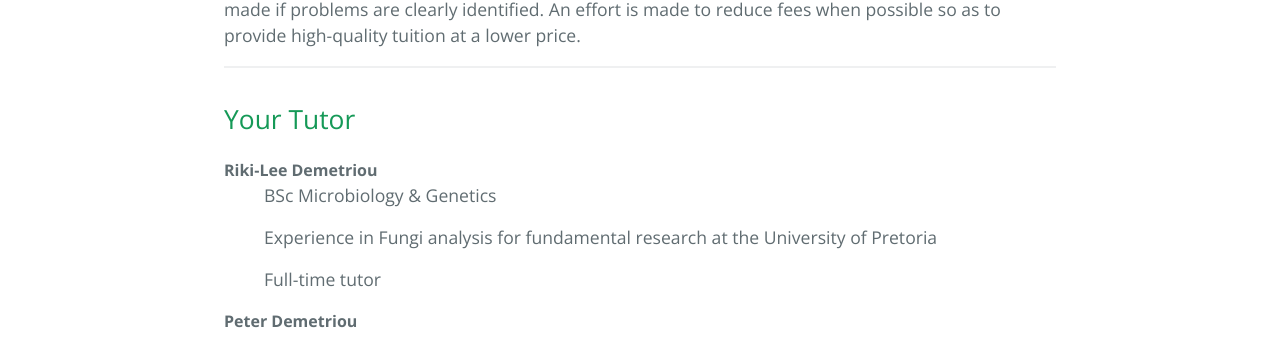
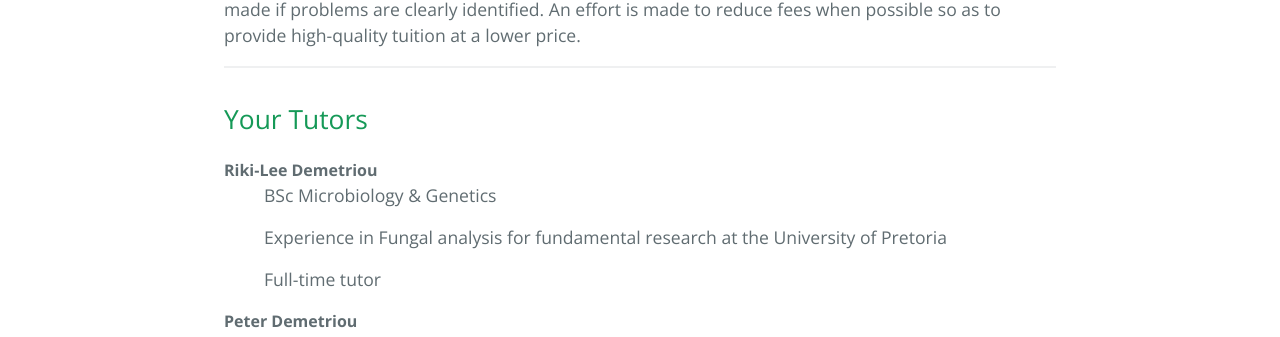
Before and after one commit to HelloBeastie/HelloBeastie.github.io, a Jekyll site: the page built from about.md, in a window 1280 px wide. Shown: the part 621-958 px from the top of the page. Built offline with Jekyll 4.4.1, drawn with Linux system fonts in a browser that asks for light colours; our own code applies the rules of GitHub Pages for plain Markdown files.

Commit message:
Need SEO badly and also some grammar errors

```diff
--- a/about.md
+++ b/about.md
@@ -7,11 +7,11 @@ layout: default
 We offer an extra lesson service that not only focuses on subject content, but also effective ways to access and learn information, and optimising students' potential. All our tutors are graduates in the fields of Mathematics or Science and are intent on imparting knowledge to students, an alternative to conventional “parrot-style” learning. We track students’ performance in order to accumulate accurate data-based feedback. This is an important step in the learning process, as improvement can only be made if problems are clearly identified. An effort is made to reduce fees when possible so as to provide high-quality tuition at a lower price.
 
 * * *
-## [](#Your Tutor)Your Tutor
+## [](#Your Tutor)Your Tutors
 
 Riki-Lee Demetriou
 : BSc Microbiology & Genetics
-: Experience in Fungi analysis for fundamental research at the University of Pretoria
+: Experience in Fungal analysis for fundamental research at the University of Pretoria
 : Full-time tutor
 
 Peter Demetriou
```
